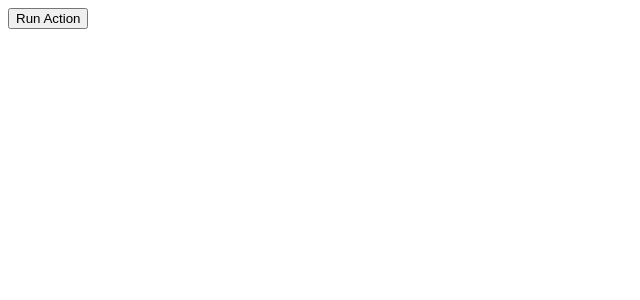
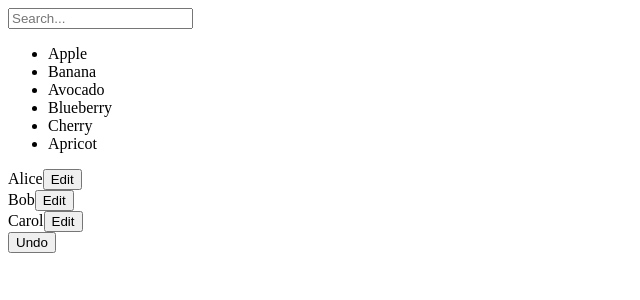
Before and after one commit to vatan009/debugging_exercises, a React (Vite) app in the folder theBugDojo/bluebelt/: page / in a window 1280 px wide. Shown: the top 300 px of the page, without its empty margins (0-640 px from the left). Built offline with nearby package versions, Linux system fonts and the light colour scheme.

Commit message:
blue belt day - 2

```diff
--- /dev/null
+++ b/theBugDojo/bluebelt/src/MemoSearch.jsx
@@ -0,0 +1,27 @@
+import { useState, useMemo } from "react";
+
+const ITEMS = ["Apple", "Banana", "Avocado", "Blueberry", "Cherry", "Apricot"];
+
+export default function MemoSearch() {
+  const [query, setQuery] = useState("");
+
+  const filtered = useMemo(
+    () => ITEMS.filter((i) => i.toLowerCase().includes(query.toLowerCase())),
+    [query]
+  );
+
+  return (
+    <div>
+      <input
+        value={query}
+        onChange={(e) => setQuery(e.target.value)}
+        placeholder="Search..."
+      />
+      <ul>
+        {filtered.map((item) => (
+          <li key={item}>{item}</li>
+        ))}
+      </ul>
+    </div>
+  );
+}
--- a/theBugDojo/bluebelt/src/ShortcutForm.jsx
+++ b/theBugDojo/bluebelt/src/ShortcutForm.jsx
@@ -1,8 +1,12 @@
-import { useState, useRef, useEffect } from "react";
+import { useState, useRef, useEffect, forwardRef } from "react";
 
-function ActionButton({ onClick, children }) {
-  return <button onClick={onClick}>{children}</button>;
-}
+const ActionButton = forwardRef(({ onClick, children }, ref) => {
+  return (
+    <button ref={ref} onClick={onClick}>
+      {children}
+    </button>
+  );
+});
 
 export default function ShortcutForm() {
   const [log, setLog] = useState([]);
@@ -11,15 +15,14 @@ export default function ShortcutForm() {
   useEffect(() => {
     function handleKey(e) {
       if (e.key === "Enter") {
-        console.log(btnRef)
         if (btnRef.current) {
-          btnRef.current.click();
+          handleAction();
         } else {
           setLog((prev) => [...prev, "ref is null — shortcut failed"]);
         }
       }
-      a;
     }
+
     window.addEventListener("keydown", handleKey);
     return () => window.removeEventListener("keydown", handleKey);
   }, []);
@@ -33,6 +36,7 @@ export default function ShortcutForm() {
       <ActionButton ref={btnRef} onClick={handleAction}>
         Run Action
       </ActionButton>
+
       <ul>
         {log.map((entry, i) => (
           <li key={i}>{entry}</li>
--- /dev/null
+++ b/theBugDojo/bluebelt/src/UndoEditor.jsx
@@ -0,0 +1,54 @@
+import { useState } from "react";
+
+const INITIAL = [
+  { id: 1, name: "Alice" },
+  { id: 2, name: "Bob" },
+  { id: 3, name: "Carol" },
+];
+
+export default function UndoEditor() {
+  const [items, setItems] = useState(INITIAL);
+  const [history, setHistory] = useState([]);
+  const [editingId, setEditingId] = useState(null);
+  const [draft, setDraft] = useState("");
+
+  function handleEdit(item) {
+    setEditingId(item.id);
+    setDraft(item.name);
+  }
+
+  function handleSave(id) {
+    setHistory((prev) => [...prev, items]);
+    const copy = [...items];
+    const target = copy.find((i) => i.id === id);
+    target.name = draft;
+    setItems(copy);
+    setEditingId(null);
+  }
+
+  function handleUndo() {
+    if (history.length === 0) return;
+    setItems(history[history.length - 1]);
+    setHistory((prev) => prev.slice(0, -1));
+  }
+
+  return (
+    <div>
+      {items.map((item) => (
+        <div key={item.id}>
+          {editingId === item.id ? (
+            <input value={draft} onChange={(e) => setDraft(e.target.value)} />
+          ) : (
+            <span>{item.name}</span>
+          )}
+          {editingId === item.id ? (
+            <button onClick={() => handleSave(item.id)}>Save</button>
+          ) : (
+            <button onClick={() => handleEdit(item)}>Edit</button>
+          )}
+        </div>
+      ))}
+      <button onClick={handleUndo}>Undo</button>
+    </div>
+  );
+}
--- a/theBugDojo/bluebelt/src/main.jsx
+++ b/theBugDojo/bluebelt/src/main.jsx
@@ -2,6 +2,8 @@ import { StrictMode } from "react";
 import { createRoot } from "react-dom/client";
 import ShortcutForm from "./ShortcutForm";
 import DoubledCounter from "./DoubledCounter";
+import MemoSearch from "./MemoSearch";
+import UndoEditor from "./UndoEditor";
 // import './index.css'
 // import App from './App.jsx'
 // import NameInput from "./NameInput.jsx";
@@ -20,8 +22,11 @@ createRoot(document.getElementById("root")).render(
   <StrictMode>
     <div>
       {/* <h1>All Components</h1> */}
-      <ShortcutForm />
+      {/* <ShortcutForm /> */}
       {/* <DoubledCounter/> */}
+
+      <MemoSearch />
+      <UndoEditor/>
 
     </div>
   </StrictMode>,
```
